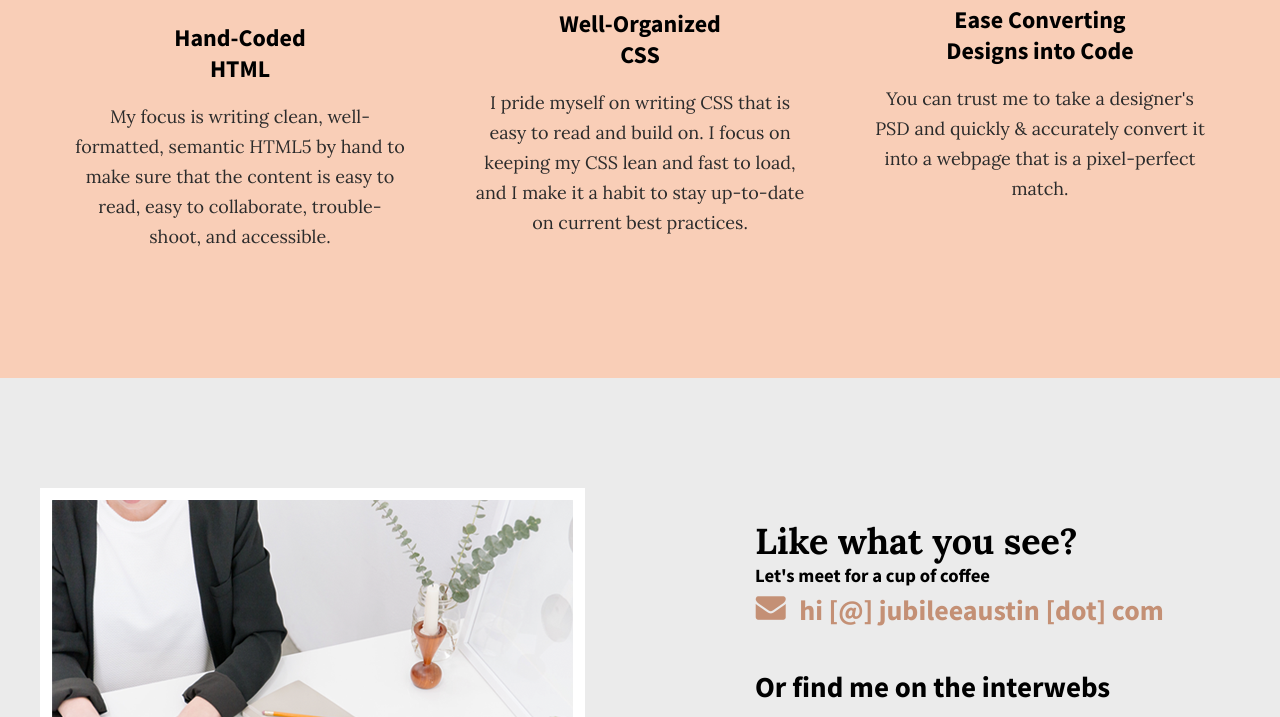
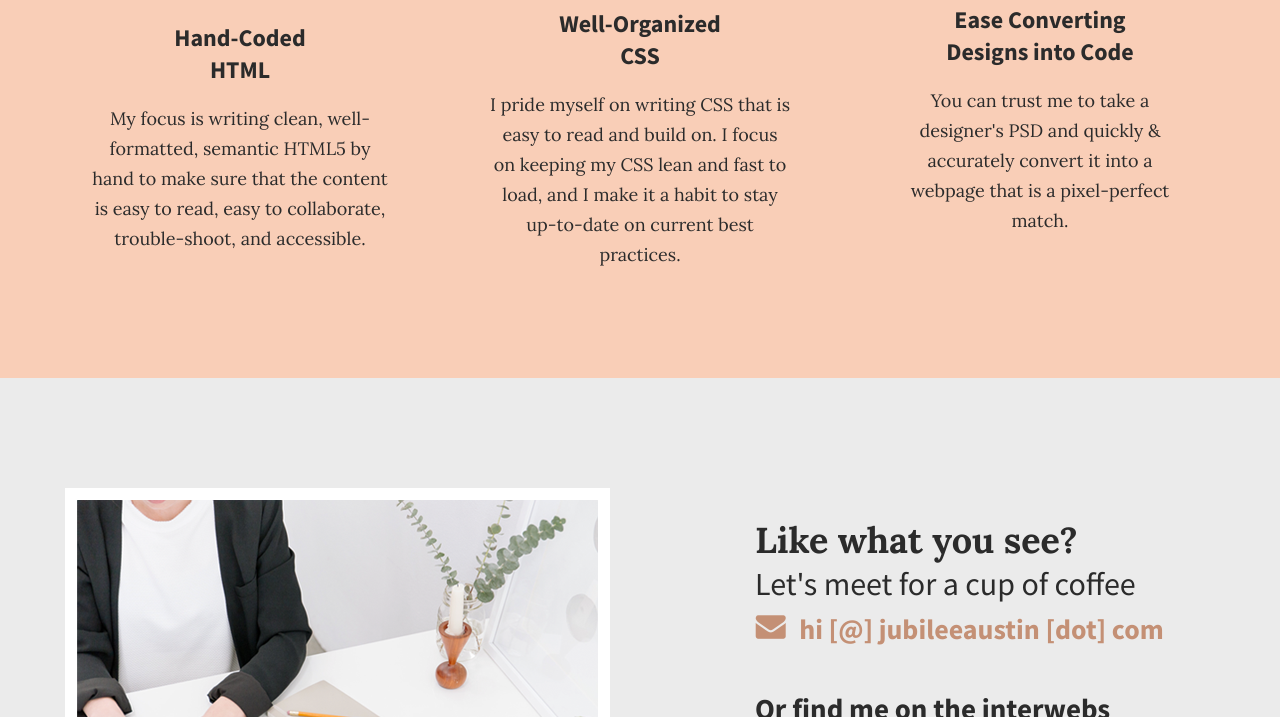
Before and after one commit to JanelleA/jubilee-austin, a plain HTML site: page index.html in a window 1280 px wide. Shown: the part 1622-2339 px from the top of the page. Drawn offline with Linux system fonts and the light colour scheme.

Commit message:
continuing review and updates

```diff
--- a/css/main.css
+++ b/css/main.css
@@ -2,6 +2,7 @@
 
 body {
   font-family: 'Source Sans Pro', sans-serif;
+  color: #2b2b2b;
 }
 
 #about, #work, #contact {
@@ -80,12 +81,14 @@ header h2 span {
 #about h2 {
   font-family: 'Lora', serif;
   font-size: 36px;
+  padding-left: 50px;
 }
 
 #about p {
   font-size: 21px;
   color: #7f7f7f;
-  line-height: 42px;
+  line-height: 40px;
+  padding-left: 50px;
   padding-right: 50px;
 }
 
@@ -107,6 +110,7 @@ header h2 span {
 
 #work h3 {
   font-size: 24px;
+  line-height: 32px;
   width: 190px;
   margin: 0 auto;
 }
@@ -115,8 +119,7 @@ header h2 span {
   font-family: 'Lora', serif;
   font-size: 18px;
   line-height: 30px;
-  color: #2b2b2b;
-  padding: 0 35px;
+  padding: 0 50px;
 }
 
 /***** CONTACT *****/
@@ -129,38 +132,43 @@ header h2 span {
   padding: 110px 0;
 }
 
-#contact-img {
+#contact img#contact-img {
+  margin-left: 25px;
   border: 12px solid #ffffff;
 }
 
-#contact h2, #email-header, #socialmedia-header, #contact ul {
+#contact h2, #contact #email-header, #contact #socialmedia-header, #contact ul {
   padding-left: 115px;
 }
- #envelope {
+
+ #contact #envelope {
    padding: 0 10px 0 115px;
  }
 
 #contact h2 {
   font-family: 'Lora', serif;
   font-size: 36px;
+  line-height: 44px;
 }
 
-#email-header {
-  font-size: 32px:
+#contact #email-header {
+  font-size: 32px;
   font-weight: 400;
+  line-height: 44px;
   margin: -30px 0 5px 0;
 }
 
-#socialmedia-header {
+#contact #socialmedia-header {
   font-weight: bold;
   font-size: 29px;
-  margin: 40px 0 0px 0;
+  line-height: 44px;
+  margin: 40px 0 0 0;
 }
 
 #contact a {
   text-decoration: none;
   color: #c49075;
-  font-weight:bold;
+  font-weight: bold;
   font-size: 28px;
 }
 
--- a/index.html
+++ b/index.html
@@ -4,8 +4,7 @@
         <title>Jubilee Austin | Developer</title>
         <link rel="stylesheet" href="css/normalize.css">
         <link rel="stylesheet" href="css/main.css">
-        <link href='https://fonts.googleapis.com/css?family=Source+Sans+Pro:400,700' rel='stylesheet' type='text/css'>
-        <link href="https://fonts.googleapis.com/css?family=Lora:400,700" rel="stylesheet">
+        <link href="https://fonts.googleapis.com/css?family=Lora:400,700|Source+Sans+Pro:400,700" rel="stylesheet">
     </head>
 
     <body>
```
